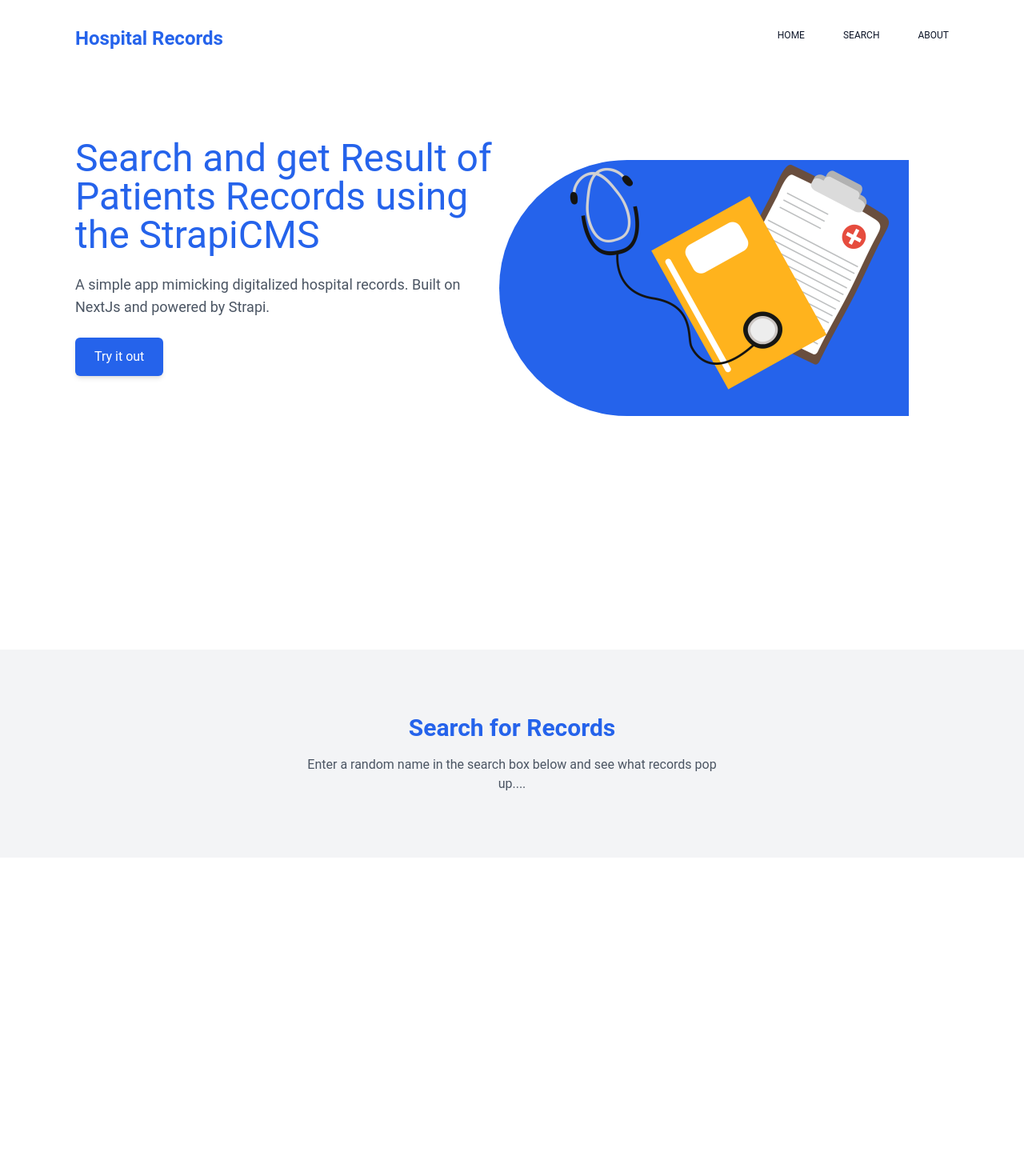
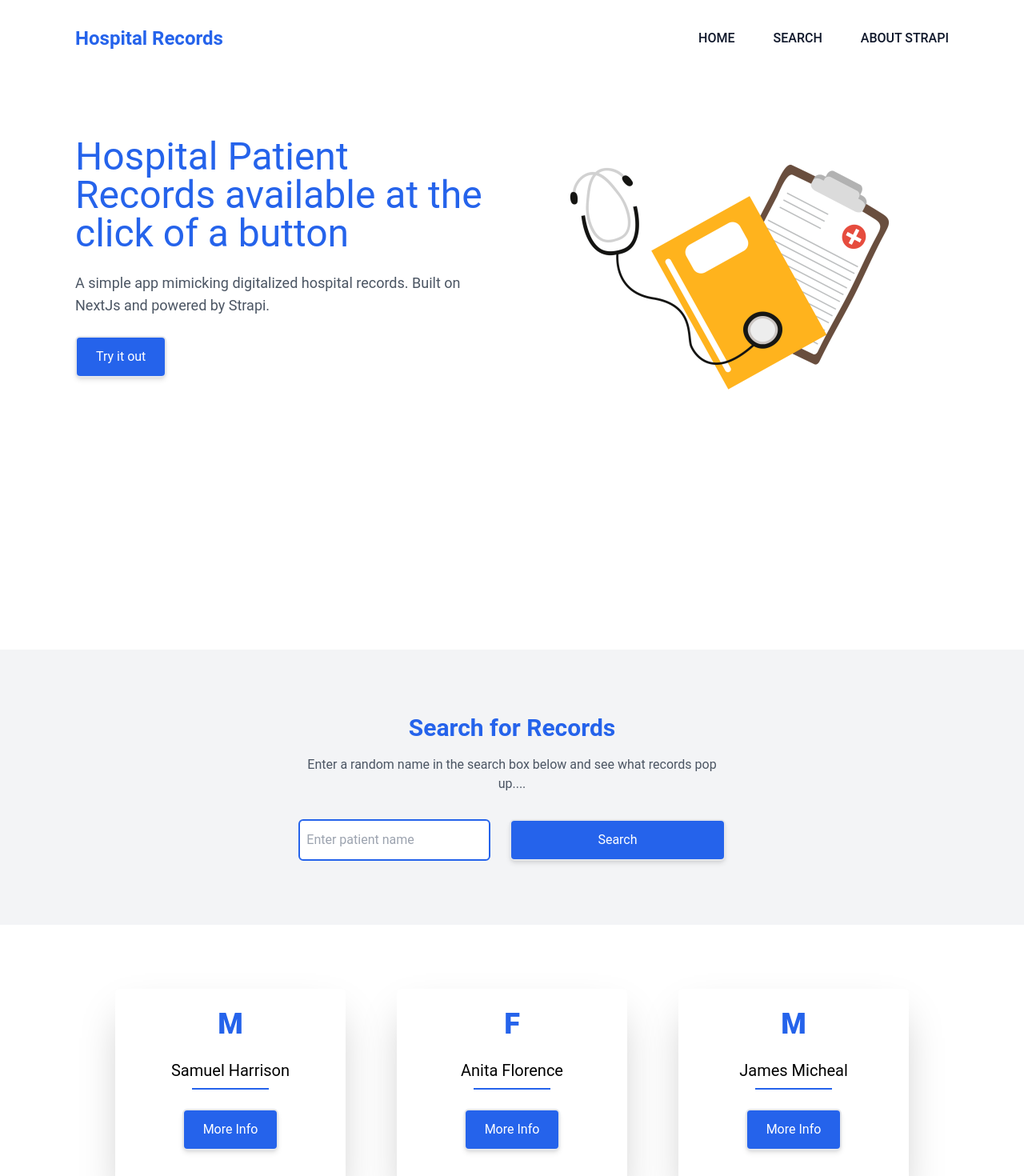
Before and after one commit to Victory-ET/Strapi-Hospital-Records-App, a Next.js app: page / in a window 1280 px wide. Shown: the part 40-1510 px from the top of the page at 80% size. Before the commit the page ends 1112 px from the top, so only its background shows below. Built offline with nearby package versions, Linux system fonts and the light colour scheme.

Commit message:
search and navigation

```diff
--- /dev/null
+++ b/pages/Components/Cards.js
@@ -0,0 +1,44 @@
+import React from 'react';
+
+function Cards() {
+  return <div className=" container grid grid-cols-1 md:grid-cols-2 lg:grid-cols-3 gap-16 max-w-screen-lg mt-8 py-12">
+      <div className=' flex flex-col rounded-md shadow-2xl'>
+          <div className=' p-6 flex flex-col items-center'>
+              <h1 className=' text-4xl font-black text-blue-600 uppercase'>M</h1>
+              <h3 className=' mt-6 mb-2 text-xl'>Samuel Harrison</h3>
+              <hr className=' w-2/5 border-b border-blue-600'></hr>
+              <div className=' flex p-6'>
+              <button className=" btn hover:bg-white hover:text-blue-600 border-2 hover:border-blue-600 hover:border-2">
+              More Info
+            </button>
+              </div>
+          </div>
+      </div>
+      <div className=' flex flex-col rounded-md shadow-2xl'>
+          <div className=' p-6 flex flex-col items-center'>
+              <h1 className=' text-4xl font-black text-blue-600 uppercase'>F</h1>
+              <h3 className=' mt-6 mb-2 text-xl'>Anita Florence</h3>
+              <hr className=' w-2/5 border-b border-blue-600'></hr>
+              <div className=' flex p-6'>
+              <button className=" btn hover:bg-white hover:text-blue-600 border-2 hover:border-blue-600 hover:border-2">
+              More Info
+            </button>
+              </div>
+          </div>
+      </div>
+      <div className=' flex flex-col rounded-md shadow-2xl'>
+          <div className=' p-6 flex flex-col items-center'>
+              <h1 className=' text-4xl font-black text-blue-600 uppercase'>M</h1>
+              <h3 className=' mt-6 mb-2 text-xl'>James Micheal</h3>
+              <hr className=' w-2/5 border-b border-blue-600'></hr>
+              <div className=' flex p-6'>
+              <button className=" btn hover:bg-white hover:text-blue-600 border-2 hover:border-blue-600 hover:border-2">
+              More Info
+            </button>
+              </div>
+          </div>
+      </div>
+  </div>;
+}
+
+export default Cards;
--- /dev/null
+++ b/pages/Components/Footer.js
@@ -0,0 +1,11 @@
+import React from 'react';
+
+function Footer() {
+  return <footer className=' bg-blue-600 py-8 flex items-center justify-center' id='About'>
+    <div>
+        <h3 className=' text-white font-medium text-xl'>Made with StrapiCMS and NextJs</h3>
+    </div>
+  </footer>;
+}
+
+export default Footer;
--- a/pages/Components/Landing.js
+++ b/pages/Components/Landing.js
@@ -1,31 +1,71 @@
-import React from 'react';
-import Image from 'next/image';
+import React from "react";
+import Image from "next/image";
 function Landing() {
-  return <div>
-      <section className=' relative'>
+  return (
+    <div>
+      <section className=" relative" id="Home">
         {/* hero section */}
-        <div className=' container flex flex-col-reverse lg:flex-row items-center gap-12 mt-14 lg:mt-28'>
+        <div className=" container flex flex-col-reverse lg:flex-row items-center gap-12 mt-14 lg:mt-28">
           {/* content */}
-            <div className='flex flex-1 flex-col items-center lg:items-start'>
-                <h2 className=' text-3xl text-blue-600 md:text-4xl lg:text-5xl text-center lg:text-left mb-6'>
-                    Search and get Result of Patients Records using the StrapiCMS
+          <div className="flex flex-1 flex-col items-center lg:items-start">
+            <h2 className=" text-3xl text-blue-600 md:text-4xl lg:text-5xl text-center lg:text-left mb-6">
+              Hospital Patient Records available at the click of a button
             </h2>
-                <p className=' text-lg text-center lg:text-left mb-6 text-gray-600'>
-                    A simple app mimicking digitalized hospital records. Built on NextJs and powered by Strapi.
+            <p className=" text-lg text-center lg:text-left mb-6 text-gray-600">
+              A simple app mimicking digitalized hospital records. Built on
+              NextJs and powered by Strapi.
             </p>
-                <div className=' flex justify-center flex-wrap gap-6'>
-                    <button className=' btn hover:bg-white hover:text-blue-600 hover:border-blue-600 hover:border-2'>Try it out</button>
+            <div className=" flex justify-center flex-wrap gap-6">
+              <button className=" btn border-2 hover:bg-white hover:text-blue-600 hover:border-blue-600 hover:border-2">
+                <a href="#Search">Try it out</a>
+              </button>
             </div>
           </div>
           {/* image */}
-            <div className=' flex justify-center flex-1 mb-10 md:mb-16 lg:mb-0 z-10'>
-                <Image src="/hosrecords.png" height={500} width={500} className=' w-5/6 h-5/6 sm:h-3/4 md:w-full md:h-full'  alt="stethoscope and record"/>
+          <div className=" flex justify-center flex-1 mb-10 md:mb-16 lg:mb-0 z-10">
+            <Image
+              src="/hosrecords.png"
+              height={500}
+              width={500}
+              className=" w-5/6 h-5/6 sm:h-3/4 md:w-full md:h-full"
+              alt="stethoscope and record"
+            />
           </div>
         </div>
         {/* container attachment shape */}
-        <div className='hidden md:block overflow-hidden bg-blue-600 rounded-l-full absolute h-80 w-2/4 top-32 right-0 lg:-bottom-28 lg:right-36 lg:w-2/5'></div>
+        <div className="hidden md:flex items-center justify-center overflow-hidden absolute h-96 w-2/4 top-14 right-0 lg:-bottom-28 lg:right-36 lg:w-2/5">
+          <svg
+            viewBox="0 0 500 500"
+            xmlns="http://www.w3.org/2000/svg"
+            width="450px"
+            id="blobSvg"
+          >
+            <defs>
+              <linearGradient id="gradient" x1="0%" y1="0%" x2="0%" y2="100%">
+                <stop offset="0%" stop-color="rgb(37, 99, 235)"></stop>
+                <stop offset="100%" stop-color="rgb(196, 224, 229)"></stop>
+              </linearGradient>
+            </defs>
+            <path fill="url(#gradient)">
+              <animate
+                attributeName="d"
+                dur="8000ms"
+                repeatCount="indefinite"
+                values="M439.5,306Q444,362,396.5,392Q349,422,299.5,459.5Q250,497,211.5,440.5Q173,384,111,375Q49,366,54,308Q59,250,67.5,200Q76,150,106.5,102Q137,54,193.5,49.5Q250,45,300.5,60Q351,75,381.5,115.5Q412,156,423.5,203Q435,250,439.5,306Z;
+                M442.5,289.5Q387,329,378,393Q369,457,309.5,429.5Q250,402,188.5,432.5Q127,463,118.5,397Q110,331,103.5,290.5Q97,250,78,195Q59,140,100,100Q141,60,195.5,52Q250,44,293,72.5Q336,101,359,137.5Q382,174,440,212Q498,250,442.5,289.5Z;
+                M435.5,310Q457,370,412.5,412Q368,454,309,459Q250,464,188,464.5Q126,465,83,418Q40,371,56.5,310.5Q73,250,91,209.5Q109,169,134,130.5Q159,92,204.5,67Q250,42,310.5,41.5Q371,41,379.5,105.5Q388,170,401,210Q414,250,435.5,310Z;
+                M456,301Q426,352,388.5,388.5Q351,425,300.5,414Q250,403,200.5,412Q151,421,116.5,384Q82,347,79.5,298.5Q77,250,61.5,191Q46,132,105,117Q164,102,207,84.5Q250,67,288.5,92Q327,117,378,132Q429,147,457.5,198.5Q486,250,456,301Z;
+                M413,296.5Q411,343,388.5,397Q366,451,308,427Q250,403,194.5,422.5Q139,442,86.5,408.5Q34,375,47,312.5Q60,250,76,204.5Q92,159,119.5,115.5Q147,72,198.5,63.5Q250,55,292.5,79Q335,103,372.5,130Q410,157,412.5,203.5Q415,250,413,296.5Z;
+                M439.5,306Q444,362,396.5,392Q349,422,299.5,459.5Q250,497,211.5,440.5Q173,384,111,375Q49,366,54,308Q59,250,67.5,200Q76,150,106.5,102Q137,54,193.5,49.5Q250,45,300.5,60Q351,75,381.5,115.5Q412,156,423.5,203Q435,250,439.5,306Z
+                "
+                fill="url(#gradient)"
+              ></animate>
+            </path>
+          </svg>
+        </div>
       </section>
-  </div>;
+    </div>
+  );
 }
 
 export default Landing;
--- a/pages/Components/Record.js
+++ b/pages/Components/Record.js
@@ -1,16 +1,33 @@
-import React from 'react';
+import React from "react";
+
 
 function Record() {
-  return <div>
-      <section className=' bg-gray-100 py-20 mt-20 lg:mt-60'>
-        <div className='sm:w-3/4 lg:w-5/12 mx-auto'>
-        <h2 className=' text-3xl text-blue-600 text-center font-bold'>Search for Records</h2>
-        <p className=' text-gray-600 text-center mt-4'>
-            Enter a random name in the search box below and see what records pop up....
-        </p>
+  return (
+    <div>
+      <section className=" bg-gray-100 py-20 mt-20 lg:mt-60" id="Search">
+        <div className="sm:w-3/4 lg:w-5/12 mx-auto">
+          <h2 className=" text-3xl text-blue-600 text-center font-bold">
+            Search for Records
+          </h2>
+          <p className=" text-gray-600 text-center mt-4">
+            Enter a random name in the search box below and see what records pop
+            up....
+          </p>
+          <div className=" flex flex-col sm:flex-row gap-6 mt-8">
+            <input
+              type="text"
+              placeholder="Enter patient name"
+              className=" focus:outline-none flex-1 px-2 py-3 rounded-md text-black border-2 border-blue-600"
+            ></input>
+            <button className=" btn flex-1 border-2 hover:bg-white hover:text-blue-600 hover:border-blue-600 hover:border-2">
+              Search
+            </button>
+            {/* grid collection */}
+          </div>
         </div>
       </section>
-  </div>;
+    </div>
+  );
 }
 
 export default Record;
--- a/pages/Components/Topnav.js
+++ b/pages/Components/Topnav.js
@@ -1,25 +1,60 @@
-import React from "react";
+import { React, useState } from "react";
 import { FontAwesomeIcon } from "@fortawesome/react-fontawesome";
 import { faBars } from "@fortawesome/free-solid-svg-icons";
+import { faTimes } from "@fortawesome/free-solid-svg-icons";
 
 function Topnav() {
+  const [show, setShow] = useState(false);
   return (
-    <div className=" w-screen fixed flex items-center justify-center px-2 top-2 z-20">
+    <header>
+      <div
+        className=" w-screen fixed flex items-center justify-center px-2 top-2 z-20"
+
+      >
         <nav className=" container flex items-start py-4 mt-4 sm:mt-12 backdrop-blur-md relative">
           {/* <nav className=" z-20 fixed container flex items-start py-4 mt-4 sm:mt-12 backdrop-blur top-1 lg:left-20 lg:w-full md:left-0 sm:left-0"> */}
           <div className=" relative">
-          <h1 className=" text-blue-600 font-bold text-2xl">Hospital Records</h1>
+            <h1 className=" text-blue-600 font-bold text-2xl">
+              Hospital Records
+            </h1>
           </div>
-        <ul className="navigation sm:flex flex-1 justify-end items-center gap-12 text-slate-900 uppercase text-xs md:py-1">
-          <li className="cursor-pointer">Home</li>
-          <li className=" cursor-pointer">Search</li>
-          <li className=" cursor-pointer">About</li>
+          <ul className="hidden sm:flex flex-1 justify-end items-center gap-12 text-slate-900 uppercase text-base font-medium md:py-1">
+            <li className="cursor-pointer">
+              <a href="#Home">Home</a>
+            </li>
+            <li className=" cursor-pointer">
+              <a href="#Search">Search</a>
+            </li>
+            <li className=" cursor-pointer">
+              <a href="http://strapi.io" target="_blank" rel="noreferrer">About Strapi</a>
+            </li>
           </ul>
-        <div className="flex sm:hidden flex-1 justify-end z-40">
-        <FontAwesomeIcon className=" text-2xl" icon={faBars} />
+
+          {show ? (
+            <ul className="navigation sm:flex flex-1 md:hidden justify-end items-center gap-12 text-slate-900 uppercase text-xs md:py-1">
+              <li className="cursor-pointer">
+                <a href="#Home" onClick={() => setShow(!show)}>Home</a>
+              </li>
+              <li className=" cursor-pointer">
+                <a href="#Search" onClick={() => setShow(!show)}>Search</a>
+              </li>
+              <li className=" cursor-pointer">
+                <a href="http://strapi.io" target="_blank" rel="noreferrer" onClick={() => setShow(!show)}>About Strapi</a>
+              </li>
+            </ul>
+          ) : null}
+          <div
+            className="flex sm:hidden flex-1 justify-end z-40"
+            onClick={() => setShow(!show)}
+          >
+            <FontAwesomeIcon
+              className=" text-2xl"
+              icon={show ? faTimes : faBars}
+            />
           </div>
         </nav>
       </div>
+    </header>
   );
 }
 
--- a/pages/index.js
+++ b/pages/index.js
@@ -2,6 +2,8 @@
 import Topnav from './Components/Topnav'
 import Landing from './Components/Landing'
 import Record from './Components/Record'
+import Cards from './Components/Cards'
+import Footer from './Components/Footer'
 
 export default function Home() {
   return (
@@ -9,6 +11,8 @@
       <Topnav/>
       <Landing/>
       <Record/>
+      <Cards/>
+      <Footer/>
     </div>
   )
 }
--- a/styles/globals.css
+++ b/styles/globals.css
@@ -8,10 +8,13 @@
   @apply shadow-md py-3 px-6 rounded-md transition duration-300 text-white bg-blue-600 outline-none
 }
 
-.navigation{}
+.navigation{
+  text-transform: uppercase;
+  opacity: 0;
+}
   @media screen and (max-width: 640px){
     .navigation{
-      @apply w-2/6 absolute h-screen bg-white z-30 w-screen left-0 flex items-center justify-center flex-col gap-44 uppercase font-bold text-2xl top-0
+      @apply  absolute h-screen bg-white z-30 w-screen left-0 flex items-center justify-center flex-col gap-44 uppercase font-bold text-2xl top-0 transition-opacity ease-in opacity-100
     }
   }
 
@@ -22,6 +25,7 @@
   margin: 0;
   font-family: -apple-system, BlinkMacSystemFont, Segoe UI, Roboto, Oxygen,
     Ubuntu, Cantarell, Fira Sans, Droid Sans, Helvetica Neue, sans-serif;
+    scroll-behavior: smooth;
 }
 
 a {
```
Lines whose indentation alone changed are shown as unchanged.
